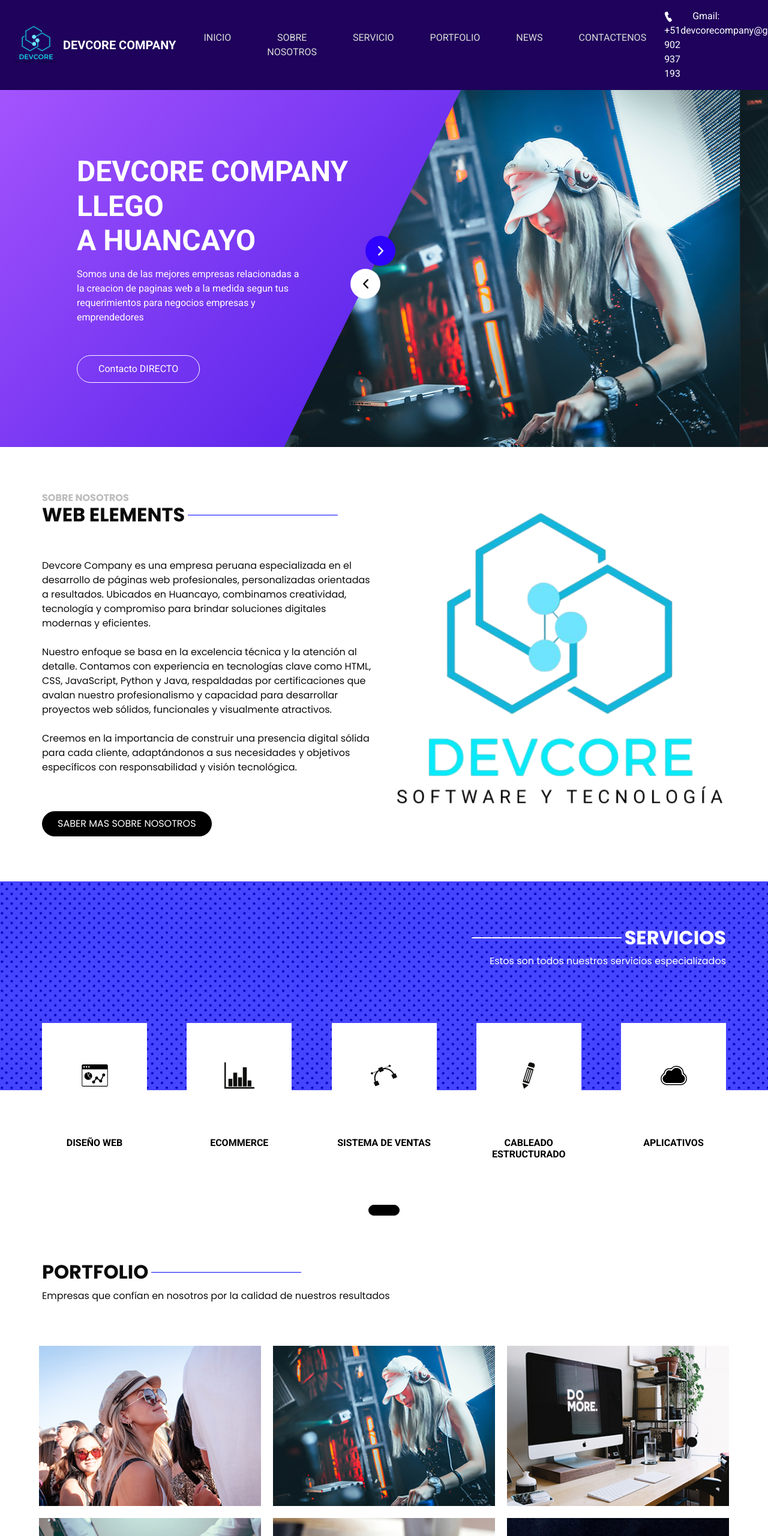
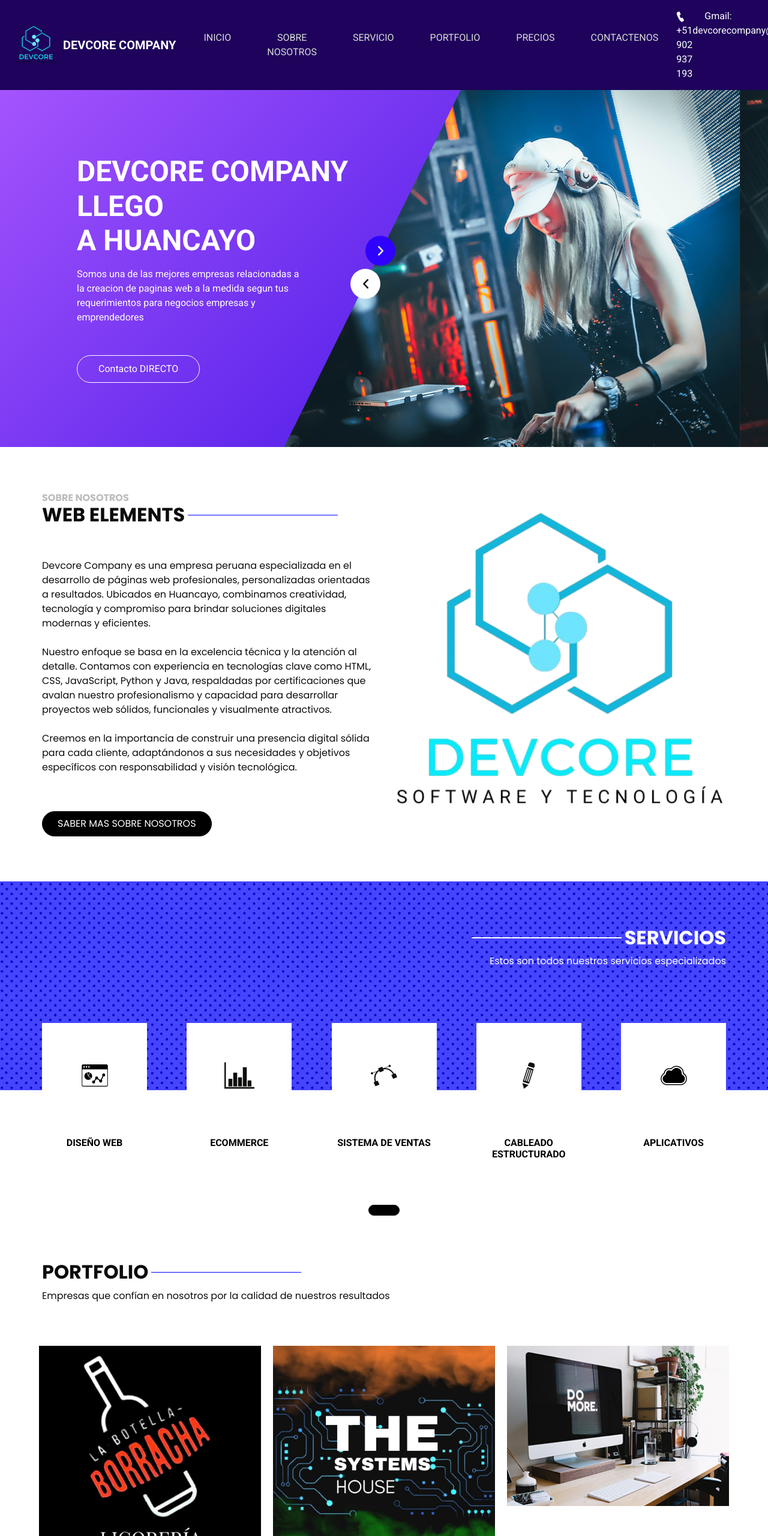
Before and after one commit to gianxd777/Devcore_Comapany, a plain HTML site: page index.html in a window 1280 px wide. Shown: the top 2560 px of the page at 60% size. Drawn offline with nearby package versions, Linux system fonts and the light colour scheme.

Commit message:
Add files via upload

```diff
--- a/index.html
+++ b/index.html
@@ -66,7 +66,7 @@
                   <a class="nav-link" href="portfolio.html"> Portfolio</a>
                 </li>
                 <li class="nav-item">
-                  <a class="nav-link" href="news.html"> news </a>
+                  <a class="nav-link" href="news.html"> PRECIOS </a>
                 </li>
                 <li class="nav-item">
                   <a class="nav-link" href="contact.html"> Contactenos </a>
@@ -299,7 +299,7 @@
         <div class="row">
           <div class="col-md-4">
             <div class="img-box">
-              <img src="images/p-1.jpg" alt="">
+              <img src="images/oficial.jpg" alt="">
               <a href="https://gianxd777.github.io/Licoreria_La_Botella_Borracha1/">
                 <img src="images/link.png" alt="">
               </a>
@@ -307,8 +307,8 @@
           </div>
           <div class="col-md-4">
             <div class="img-box">
-              <img src="images/p-2.jpg" alt="">
-              <a href="portfolio.html">
+              <img src="images/XDDDDDDDDDDDDDDDDDDDDDDDDDDDDDDDDDDDDDDDDDDDDDDDDDDDDDDDDDDDDDDDDDDDD.jpg" alt="">
+              <a href="https://gianxd777.github.io/The_Systems_House1/">
                 <img src="images/link.png" alt="">
               </a>
             </div>
```
Also changed, not shown: about.html (+1 -1 lines), contact.html (+1 -1 lines), news.html (+1 -1 lines), portfolio.html (+6 -5 lines), service.html (+1 -1 lines), images/XDDDDDDDDDDDDDDDDDDDDDDDDDDDDDDDDDDDDDDDDDDDDDDDDDDDDDDDDDDDDDDDDDDDD.jpg (added).
